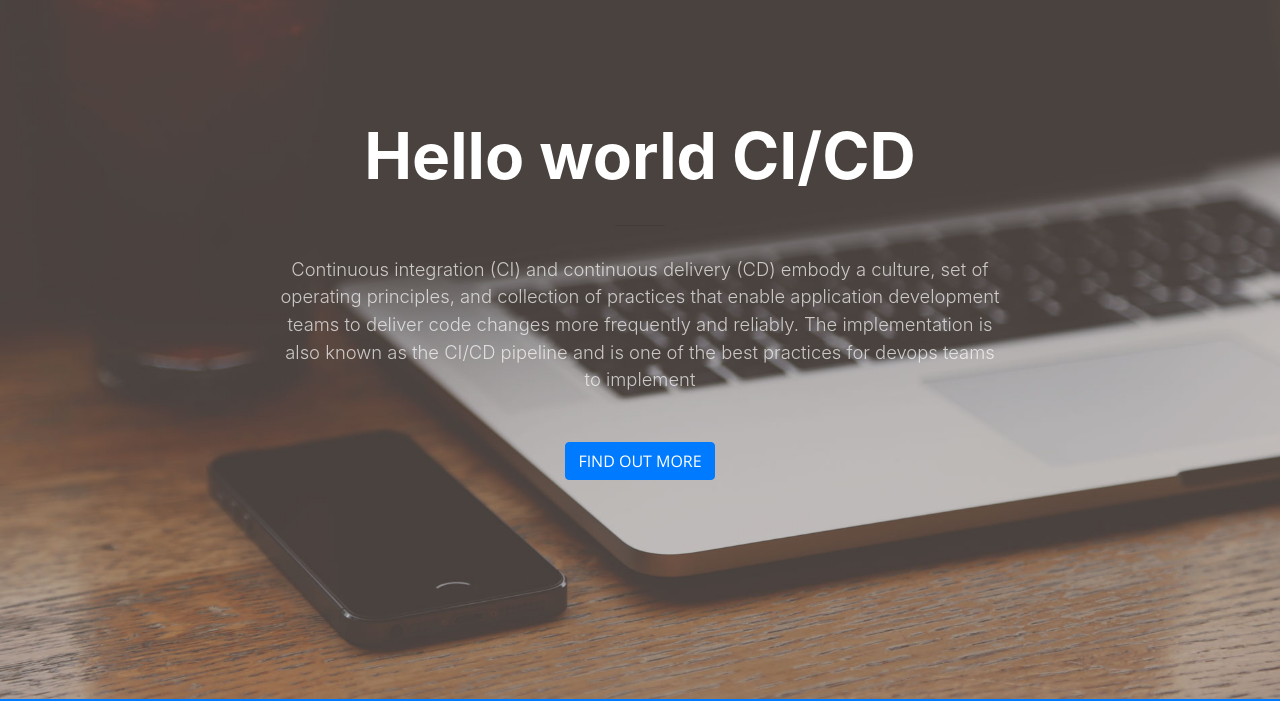
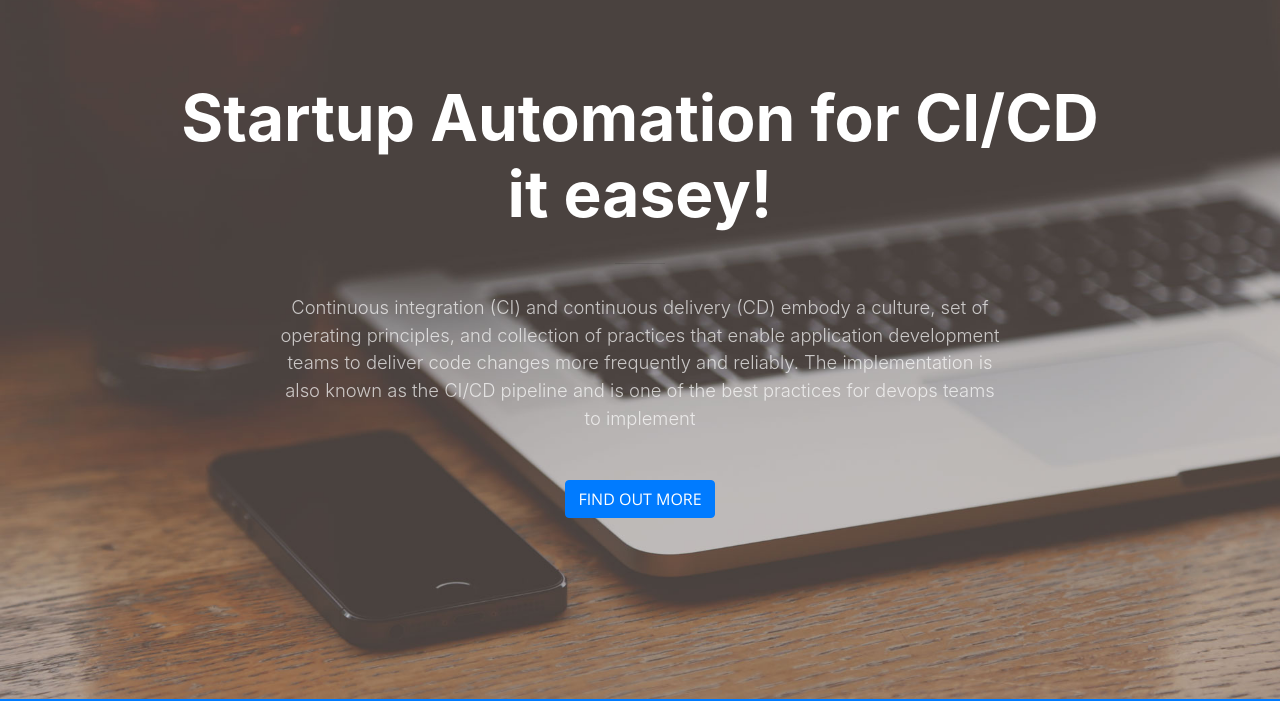
Before and after one commit to sappachok/wunca39, a website with bundled scripts: page sample-html/index.html in a window 1280 px wide. Shown: the part 101-802 px from the top of the page. Built offline with nearby package versions, Linux system fonts and the light colour scheme.

Commit message:
update index.html

```diff
--- a/sample-html/index.html
+++ b/sample-html/index.html
@@ -59,7 +59,7 @@
         <div class="row">
           <div class="col-lg-10 mx-auto">
             <h1>
-              <strong>Hello world CI/CD</strong>
+              <strong>Startup Automation for CI/CD it easey!</strong>
             </h1>
             <hr>
           </div>
```
